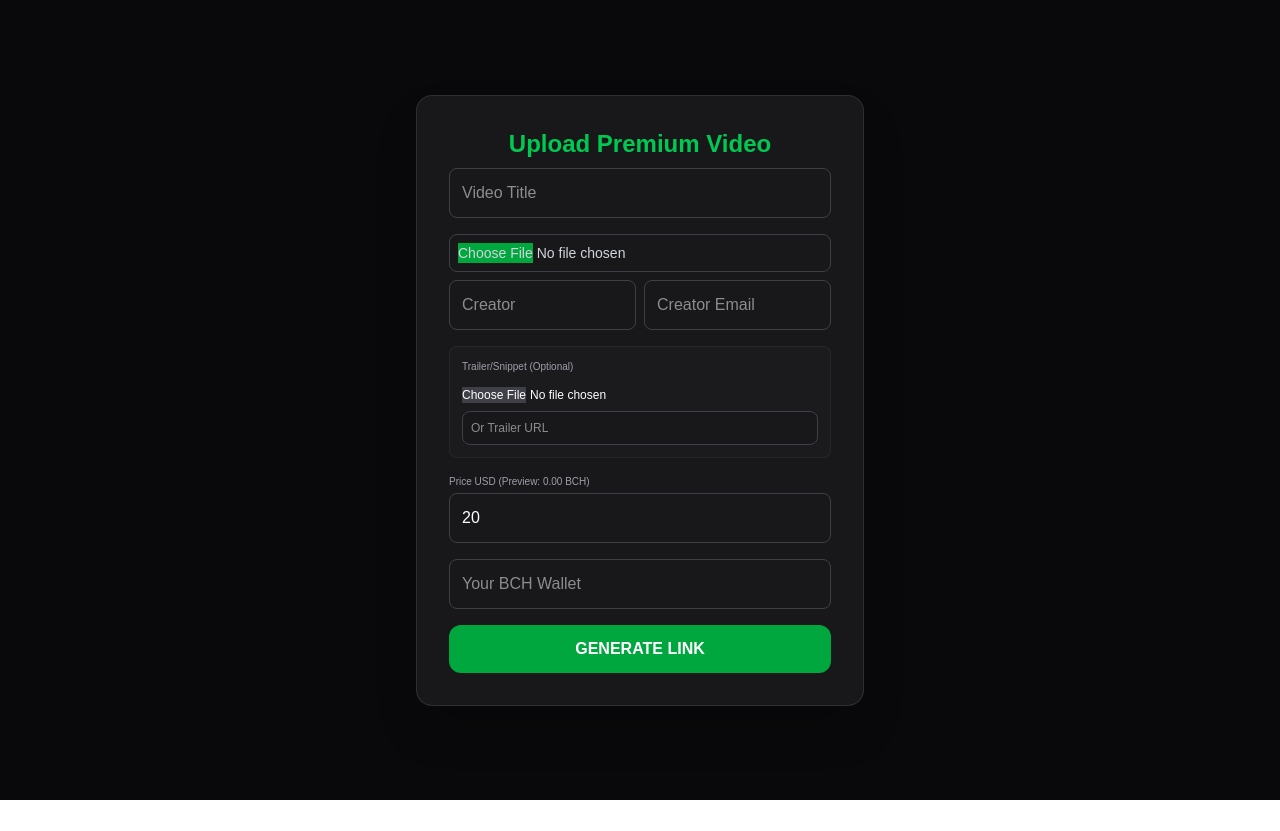
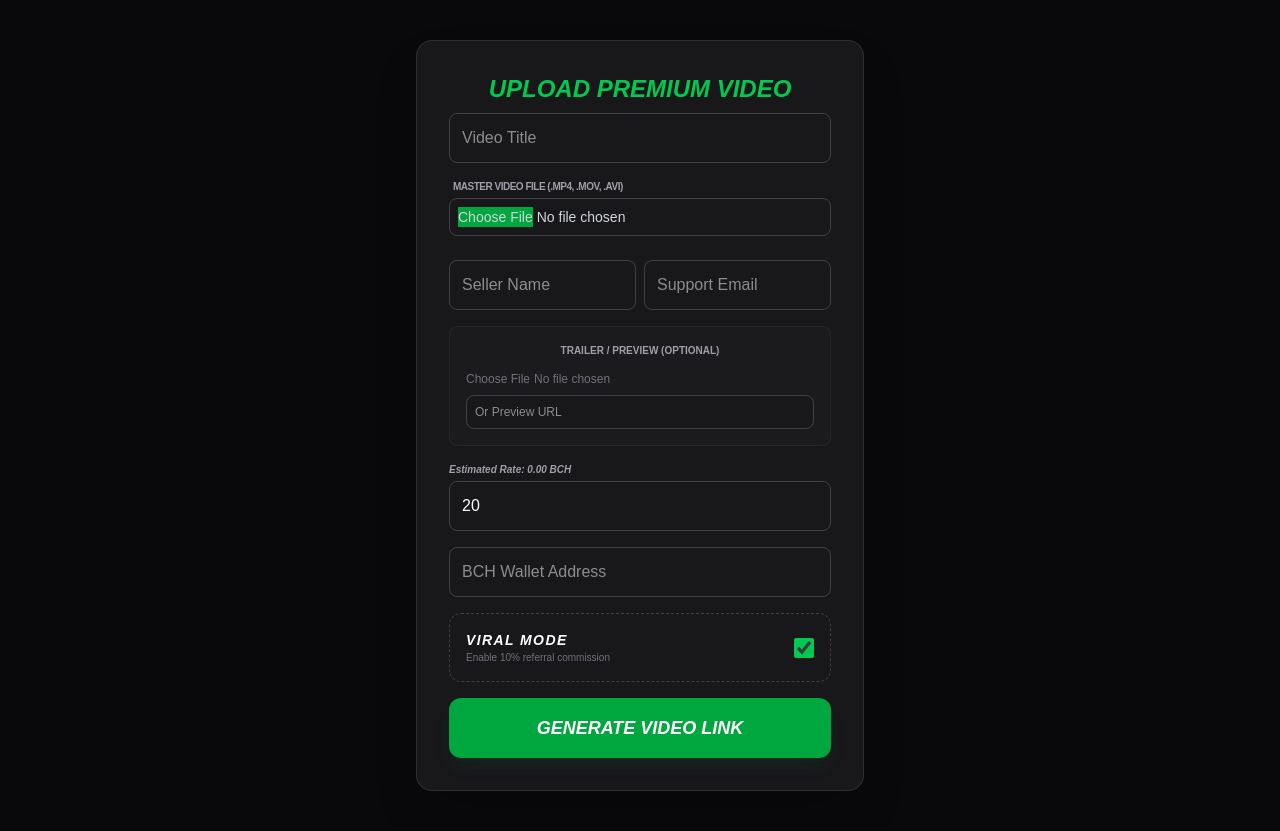
Before and after one commit to saleemm1/payonce-cash, a Next.js app: page /create/video in a window 1280 px wide. Before the commit the page ends 800 px from the top, so only its background shows below. Built offline with nearby package versions, Linux system fonts and the light colour scheme; no server answers.

Commit message:
Update page.js

```diff
--- a/app/create/video/page.js
+++ b/app/create/video/page.js
@@ -10,6 +10,7 @@ export default function VideoUploadPage() {
   const [previewLink, setPreviewLink] = useState('');
   const [generatedLink, setGeneratedLink] = useState('');
   const [copied, setCopied] = useState(false);
+  const [enableAffiliate, setEnableAffiliate] = useState(true);
 
   useEffect(() => {
     const getBCH = async () => {
@@ -24,35 +25,53 @@ export default function VideoUploadPage() {
 
   const handleGenerate = (e) => {
     e.preventDefault();
-    const link = `${window.location.origin}/unlock?name=${encodeURIComponent(productName)}&usd=${usdPrice}&wallet=${wallet}&seller=${encodeURIComponent(sellerName)}&email=${encodeURIComponent(sellerEmail)}&preview=${encodeURIComponent(previewLink)}&aff=true`;
+    const link = `${window.location.origin}/unlock?name=${encodeURIComponent(productName)}&usd=${usdPrice}&wallet=${wallet}&seller=${encodeURIComponent(sellerName)}&email=${encodeURIComponent(sellerEmail)}&preview=${encodeURIComponent(previewLink)}&aff=${enableAffiliate}`;
     setGeneratedLink(link);
   };
 
   return (
     <div className="min-h-screen bg-[#09090b] text-white flex flex-col items-center justify-center px-6 py-10">
       <form onSubmit={handleGenerate} className="w-full max-w-md bg-[#18181b] p-8 rounded-2xl border border-white/10 shadow-2xl space-y-4">
-        <h1 className="text-2xl font-bold mb-2 text-center text-green-500">Upload Premium Video</h1>
+        <h1 className="text-2xl font-bold mb-2 text-center text-green-500 uppercase italic">Upload Premium Video</h1>
         <input required type="text" value={productName} onChange={(e) => setProductName(e.target.value)} className="w-full p-3 bg-zinc-900 border border-zinc-700 rounded-lg text-white outline-none focus:border-green-500" placeholder="Video Title" />
-        <input required type="file" accept="video/*" className="w-full p-2 bg-zinc-900 border border-zinc-700 rounded-lg text-sm text-gray-300 file:bg-green-600 mb-2" />
+
+        <div>
+          <label className="text-[10px] text-zinc-400 mb-1 block ml-1 uppercase font-bold tracking-tighter">Master Video File (.mp4, .mov, .avi)</label>
+          <input required type="file" accept="video/mp4,video/quicktime,video/x-msvideo" className="w-full p-2 bg-zinc-900 border border-zinc-700 rounded-lg text-sm text-gray-300 file:bg-green-600 mb-2" />
+        </div>
+
         <div className="grid grid-cols-2 gap-2">
-          <input type="text" placeholder="Creator" onChange={(e)=>setSellerName(e.target.value)} className="p-3 bg-zinc-900 border border-zinc-700 rounded-lg text-white outline-none focus:border-green-500" />
-          <input required type="email" placeholder="Creator Email" onChange={(e)=>setSellerEmail(e.target.value)} className="p-3 bg-zinc-900 border border-zinc-700 rounded-lg text-white outline-none focus:border-green-500" />
+          <input required type="text" placeholder="Seller Name" onChange={(e)=>setSellerName(e.target.value)} className="p-3 bg-zinc-900 border border-zinc-700 rounded-lg text-white outline-none focus:border-green-500" />
+          <input required type="email" placeholder="Support Email" onChange={(e)=>setSellerEmail(e.target.value)} className="p-3 bg-zinc-900 border border-zinc-700 rounded-lg text-white outline-none focus:border-green-500" />
         </div>
-        <div className="p-3 bg-zinc-800/30 rounded-lg border border-white/5">
-          <label className="text-[10px] text-zinc-400 mb-2 block">Trailer/Snippet (Optional)</label>
-          <input type="file" accept="video/*,image/*" className="w-full text-xs file:bg-zinc-700 mb-2" />
-          <input type="url" placeholder="Or Trailer URL" onChange={(e)=>setPreviewLink(e.target.value)} className="w-full p-2 bg-zinc-900 border border-zinc-700 rounded-lg text-xs outline-none focus:border-green-500" />
+
+        <div className="p-4 bg-zinc-800/30 rounded-lg border border-white/5">
+          <label className="text-[10px] text-zinc-400 mb-2 block uppercase text-center font-black">Trailer / Preview (Optional)</label>
+          <input type="file" accept="video/*,image/*" className="w-full text-xs text-zinc-500 mb-2" />
+          <input type="url" placeholder="Or Preview URL" onChange={(e)=>setPreviewLink(e.target.value)} className="w-full p-2 bg-zinc-900 border border-zinc-700 rounded-lg text-xs outline-none focus:border-green-500" />
         </div>
+
         <div className="relative">
-          <label className="text-[10px] text-zinc-400 mb-1 block">Price USD (Preview: {bchPreview} BCH)</label>
+          <label className="text-[10px] text-zinc-400 mb-1 block italic font-bold">Estimated Rate: {bchPreview} BCH</label>
           <input required type="number" step="0.01" value={usdPrice} onChange={(e) => setUsdPrice(e.target.value)} className="w-full p-3 bg-zinc-900 border border-zinc-700 rounded-lg text-white outline-none focus:border-green-500" />
         </div>
-        <input required type="text" value={wallet} onChange={(e) => setWallet(e.target.value)} className="w-full p-3 bg-zinc-900 border border-zinc-700 rounded-lg text-white outline-none focus:border-green-500" placeholder="Your BCH Wallet" />
-        <button type="submit" className="w-full bg-green-600 hover:bg-green-500 py-3 rounded-xl font-bold transition-all">GENERATE LINK</button>
+
+        <input required type="text" value={wallet} onChange={(e) => setWallet(e.target.value)} className="w-full p-3 bg-zinc-900 border border-zinc-700 rounded-lg text-white outline-none focus:border-green-500" placeholder="BCH Wallet Address" />
+
+        <div className="bg-zinc-900/50 p-4 rounded-xl border border-dashed border-zinc-700 flex items-center justify-between">
+          <div>
+            <h3 className="text-sm font-bold uppercase italic tracking-widest text-white">Viral Mode</h3>
+            <p className="text-[10px] text-zinc-500">Enable 10% referral commission</p>
+          </div>
+          <input type="checkbox" checked={enableAffiliate} onChange={(e) => setEnableAffiliate(e.target.checked)} className="w-5 h-5 accent-green-500 cursor-pointer" />
+        </div>
+
+        <button type="submit" className="w-full bg-green-600 hover:bg-green-500 py-4 rounded-xl font-black transition-all uppercase italic text-lg shadow-lg shadow-green-900/20">Generate Video Link</button>
+
         {generatedLink && (
-          <div className="mt-4 p-3 bg-black rounded-lg border border-green-500/30 flex gap-2">
-            <input readOnly value={generatedLink} className="flex-1 bg-zinc-900 p-2 text-[10px] rounded border border-zinc-800 outline-none text-zinc-300" />
-            <button type="button" onClick={()=>{navigator.clipboard.writeText(generatedLink); setCopied(true); setTimeout(()=>setCopied(false),2000)}} className="bg-zinc-800 px-3 py-1 rounded text-xs">{copied ? '✅' : 'Copy'}</button>
+          <div className="mt-4 p-3 bg-black rounded-lg border border-green-500/30 flex gap-2 animate-pulse">
+            <input readOnly value={generatedLink} className="flex-1 bg-zinc-900 p-2 text-[10px] rounded border border-zinc-800 outline-none text-zinc-400" />
+            <button type="button" onClick={()=>{navigator.clipboard.writeText(generatedLink); setCopied(true); setTimeout(()=>setCopied(false),2000)}} className="bg-zinc-800 px-3 py-1 rounded text-xs font-bold text-green-500">{copied ? '✅' : 'Copy'}</button>
           </div>
         )}
       </form>
```
